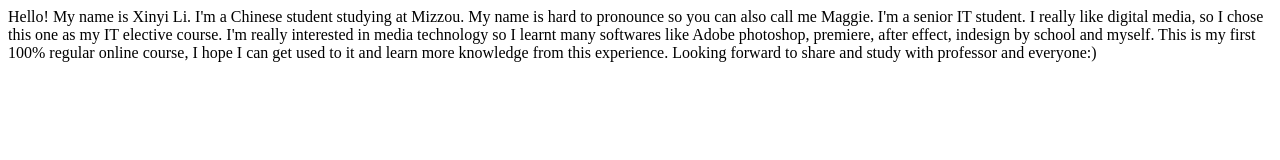
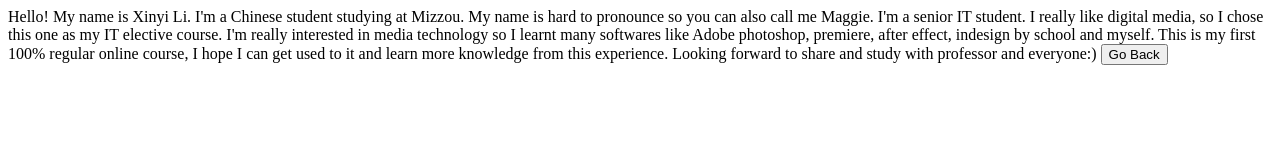
Before and after one commit to Maggieli1102/maggieli1102.github.io, a plain HTML site: page index.html in a window 1280 px wide. Drawn offline with Linux system fonts and the light colour scheme.

Commit message:
Update index.html

```diff
--- a/index.html
+++ b/index.html
@@ -12,4 +12,5 @@ Xinyi Li 4361-7461 Learning Goals
 
 Hello! My name is Xinyi Li. I'm a Chinese student studying at Mizzou. My name is hard to pronounce so you can also call me Maggie. I'm a senior IT student. I really like digital media, so I chose this one as my IT elective course. I'm really interested in media technology so I learnt many softwares like Adobe photoshop, premiere, after effect, indesign by school and myself. This is my first 100% regular online course, I hope I can get used to it and learn more knowledge from this experience. Looking forward to share and study with professor and everyone:)
 </body>
+                    <button onclick="goBack()">Go Back</button>
 </html>
```
